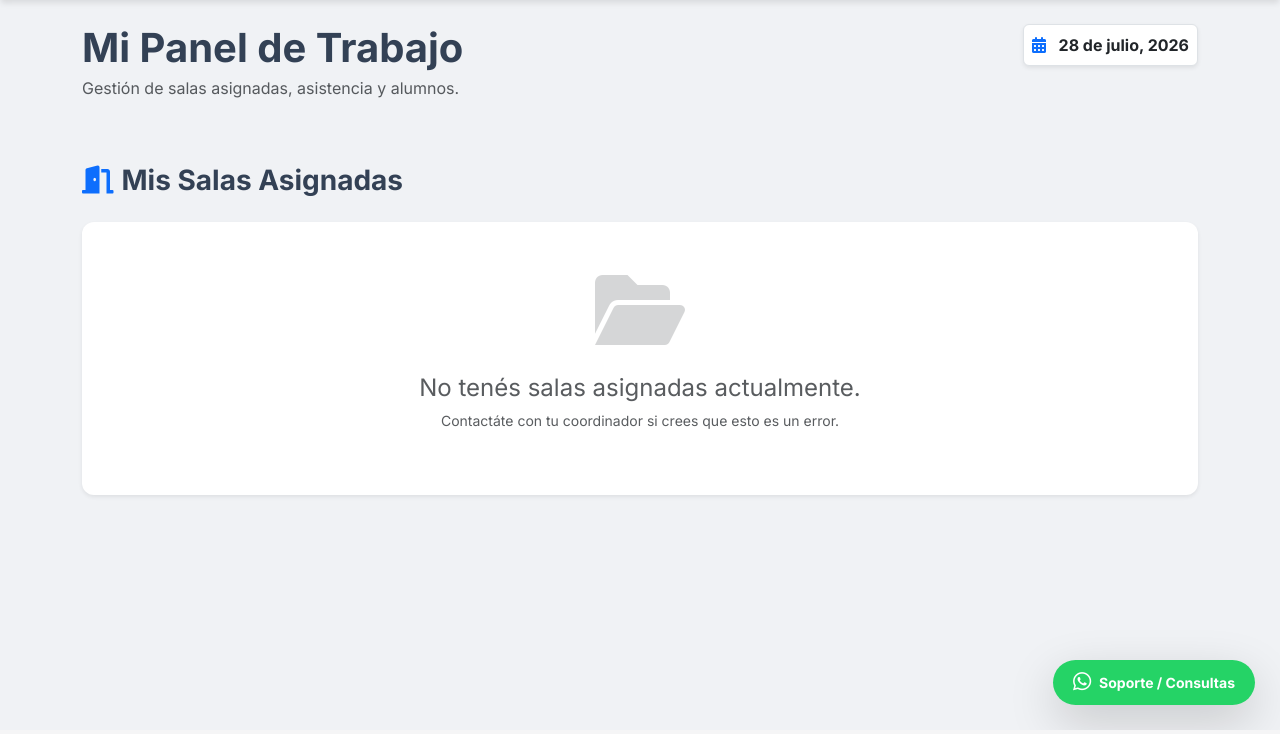
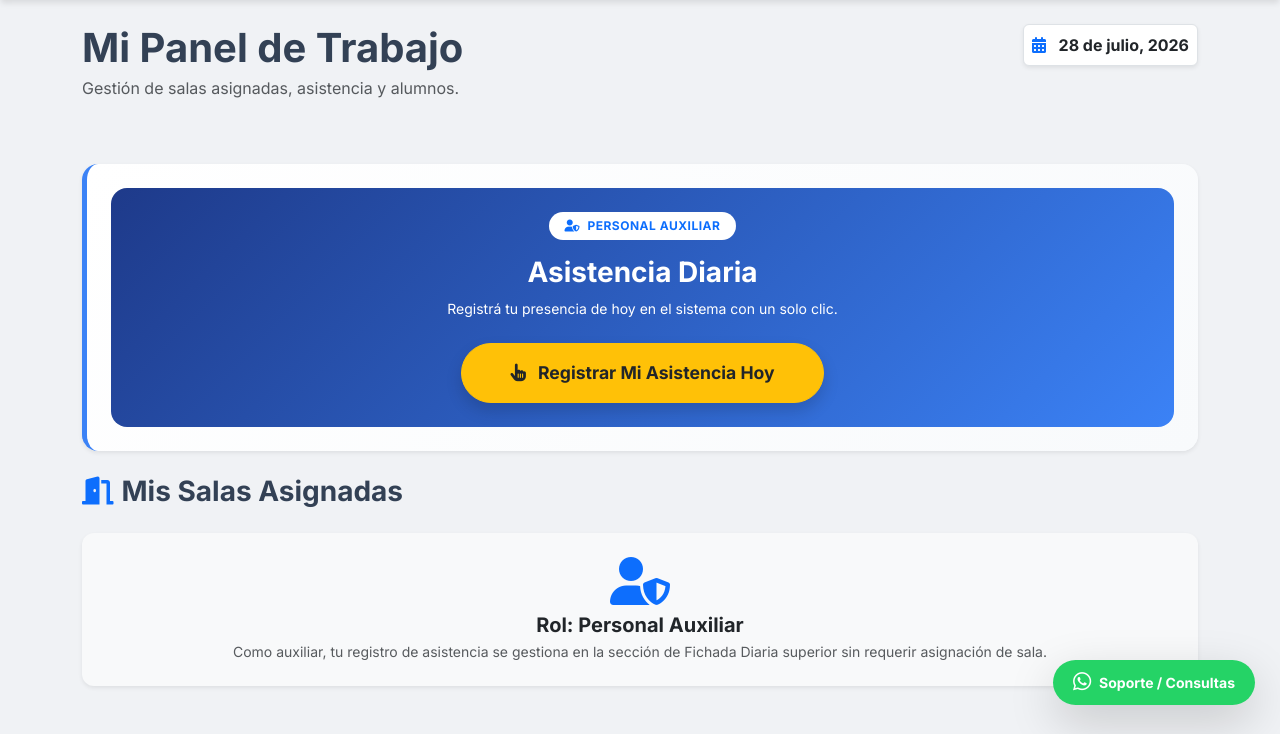
Before and after one commit to datosrcu/tableros-educaci-n, a Django app: page /docente/ in a window 1280 px wide. Shown: the part 70-804 px from the top of the page. Run offline with Django 5.2, Linux system fonts and the light colour scheme; a user stored in the database is signed in; data comes from the database, SQL or seed files in the repository; data that the repository does not hold is empty.

Commit message:
feat(auxiliar): registro de asistencia con un solo clic sin sala asignada
- AsistenciaDocente.jardin ahora permite null para auxiliares sin sala
- inicializar_asistencia_diaria: auxiliares generan 1 registro simple diario
- registrar_asistencia_docente: auxiliares fichan sin seleccionar espacio o turno
- dashboard_docente.html: panel con un único botón de fichada para auxiliares
- Migración 0019: jardin nullable en AsistenciaDocente

```diff
--- a/alumnos/views.py
+++ b/alumnos/views.py
@@ -106,51 +106,46 @@ def dashboard_docente(request):
         .all()
     )
 
-    # Si no tiene salas asignadas y tampoco tiene asistencias registradas hoy (ej: Auxiliares):
-    jardines_disponibles = []
-    if not salas.exists() and not asistencias_hoy.exists():
-        if request.user.programas_asignados.exists():
-            jardines_disponibles = Jardin.objects.filter(programa__in=request.user.programas_asignados.all()).order_by("nombre")
-        else:
-            jardines_disponibles = Jardin.objects.all().order_by("nombre")
+    es_auxiliar = (request.user.rol == "auxiliar") or (not salas.exists())
 
-    # Construir lista de turnos del docente hoy con su estado de fichada, jardín y salas
+    auxiliar_asistencia = None
+    if es_auxiliar:
+        auxiliar_asistencia = asistencias_hoy.first()
+
     turnos_hoy = []
-    for asist in asistencias_hoy.select_related("jardin").order_by("turno"):
-        # Filtrar salas del docente que corresponden a este jardín y turno
-        salas_turno = [s for s in salas if s.jardin_id == asist.jardin_id and (s.turno == asist.turno or not asist.turno)]
-        if salas_turno:
-            salas_nombres = ", ".join([s.nombre for s in salas_turno])
-        elif request.user.rol == "auxiliar":
-            salas_nombres = "Personal Auxiliar"
-        else:
-            salas_nombres = "Sin sala asignada"
+    if not es_auxiliar:
+        for asist in asistencias_hoy.select_related("jardin").order_by("turno"):
+            salas_turno = [s for s in salas if s.jardin_id == asist.jardin_id and (s.turno == asist.turno or not asist.turno)]
+            salas_nombres = ", ".join([s.nombre for s in salas_turno]) if salas_turno else "Sin sala asignada"
 
-        turnos_hoy.append({
-            "asistencia_id": asist.id,
-            "jardin_id": asist.jardin_id,
-            "turno": asist.turno,
-            "turno_label": asist.get_turno_display() if asist.turno else "—",
-            "fichado": asist.fichado,
-            "hora_fichada": asist.hora_ingreso if asist.fichado else None,
-            "estado": asist.estado,
-            "jardin_nombre": asist.jardin.nombre,
-            "salas_nombres": salas_nombres,
-        })
+            turnos_hoy.append({
+                "asistencia_id": asist.id,
+                "jardin_id": asist.jardin_id,
+                "turno": asist.turno,
+                "turno_label": asist.get_turno_display() if asist.turno else "—",
+                "fichado": asist.fichado,
+                "hora_fichada": asist.hora_ingreso if asist.fichado else None,
+                "estado": asist.estado,
+                "jardin_nombre": asist.jardin.nombre if asist.jardin else "General",
+                "salas_nombres": salas_nombres,
+            })
 
-    # Backwards-compat: fichado_hoy = True solo si fichó en TODOS los turnos
-    fichado_hoy = bool(turnos_hoy) and all(t["fichado"] for t in turnos_hoy)
-    hora_fichada = turnos_hoy[0]["hora_fichada"] if fichado_hoy and turnos_hoy else None
+    if es_auxiliar and auxiliar_asistencia:
+        fichado_hoy = auxiliar_asistencia.fichado
+        hora_fichada = auxiliar_asistencia.hora_ingreso if auxiliar_asistencia.fichado else None
+    else:
+        fichado_hoy = bool(turnos_hoy) and all(t["fichado"] for t in turnos_hoy)
+        hora_fichada = turnos_hoy[0]["hora_fichada"] if fichado_hoy and turnos_hoy else None
 
     return render(request, "alumnos/dashboard_docente.html", {
         "salas": salas,
         "fichado_hoy": fichado_hoy,
         "hora_fichada": hora_fichada,
         "licencia_activa": licencia_activa,
-        "tiene_jardines": asistencias_hoy.exists() or salas.exists() or bool(jardines_disponibles),
+        "tiene_jardines": True,
         "turnos_hoy": turnos_hoy,
-        "jardines_disponibles": jardines_disponibles,
-        "es_auxiliar": request.user.rol == "auxiliar",
+        "es_auxiliar": es_auxiliar,
+        "auxiliar_asistencia": auxiliar_asistencia,
     })
 
 
--- a/jardines/models.py
+++ b/jardines/models.py
@@ -268,7 +268,10 @@ class AsistenciaDocente(models.Model):
     jardin = models.ForeignKey(
         Jardin,
         on_delete=models.CASCADE,
-        related_name="asistencias_docentes"
+        related_name="asistencias_docentes",
+        null=True,
+        blank=True,
+        verbose_name="Espacio / Jardín"
     )
     # Turno al que corresponde este registro (null = registros históricos pre-migración)
     turno = models.CharField(
@@ -332,8 +335,8 @@ def _turno_por_hora(hora):
 def inicializar_asistencia_diaria(user, request=None):
     """
     Crea los registros de AsistenciaDocente del día para el docente o auxiliar.
-    - Para usuarios con salas: un registro por cada combinación única (jardín, turno) en sus salas asignadas.
-    - Para auxiliares o usuarios sin salas: registros por turno para el jardín correspondiente.
+    - Para docentes con salas: un registro por cada combinación única (jardín, turno) en sus salas asignadas.
+    - Para auxiliares o personal sin salas: un único registro diario de asistencia.
     """
     from django.utils import timezone
     from datetime import datetime, timedelta
@@ -354,7 +357,7 @@ def inicializar_asistencia_diaria(user, request=None):
 
     salas = user.salas_asignadas.select_related('jardin').all()
 
-    if salas.exists():
+    if user.rol != 'auxiliar' and salas.exists():
         pares_vistos = set()
         for sala in salas:
             par = (sala.jardin_id, sala.turno)
@@ -387,30 +390,26 @@ def inicializar_asistencia_diaria(user, request=None):
                 observaciones=obs_inicial
             )
     else:
-        # Para Auxiliares o usuarios sin salas asignadas
-        from jardines.models import Jardin
-        if user.programas_asignados.exists():
-            jardines = list(Jardin.objects.filter(programa__in=user.programas_asignados.all()).distinct())
-        else:
-            jardines = list(Jardin.objects.all())
+        # Para Auxiliares o personal sin salas asignadas: 1 solo registro de asistencia diaria
+        if not AsistenciaDocente.objects.filter(docente=user, fecha=hoy).exists():
+            target_jardin = None
+            if user.programas_asignados.exists():
+                target_jardin = Jardin.objects.filter(programa__in=user.programas_asignados.all()).first()
+            if not target_jardin:
+                target_jardin = Jardin.objects.first()
 
-        for jardin in jardines:
-            for turno in ['mañana', 'tarde']:
-                if not AsistenciaDocente.objects.filter(
-                    docente=user, jardin=jardin, turno=turno, fecha=hoy
-                ).exists():
-                    AsistenciaDocente.objects.create(
-                        docente=user,
-                        jardin=jardin,
-                        turno=turno,
-                        fecha=hoy,
-                        hora_ingreso=None,
-                        ip_address=ip,
-                        fuera_de_jornada=False,
-                        estado=estado_inicial,
-                        fichado=False,
-                        observaciones=obs_inicial
-                    )
+            AsistenciaDocente.objects.create(
+                docente=user,
+                jardin=target_jardin,
+                turno=None,
+                fecha=hoy,
+                hora_ingreso=None,
+                ip_address=ip,
+                fuera_de_jornada=False,
+                estado=estado_inicial,
+                fichado=False,
+                observaciones="Registro de asistencia de auxiliar."
+            )
 
 
 class LicenciaDocente(models.Model):
--- a/templates/alumnos/dashboard_docente.html
+++ b/templates/alumnos/dashboard_docente.html
@@ -37,6 +37,30 @@
         </div>
         {% else %}
         <div class="d-flex flex-column gap-3">
+        {% if es_auxiliar %}
+          <div class="p-4 rounded-4 text-center text-white" style="background: linear-gradient(135deg, #1e3a8a 0%, #3b82f6 100%);">
+            <div class="mb-3">
+              <span class="badge bg-white text-primary px-3 py-2 rounded-pill fw-bold text-uppercase" style="letter-spacing: 0.5px;">
+                <i class="fas fa-user-shield me-1"></i> Personal Auxiliar
+              </span>
+            </div>
+            <h3 class="fw-bold mb-2">Asistencia Diaria</h3>
+            <p class="opacity-90 mb-4 small">Registrá tu presencia de hoy en el sistema con un solo clic.</p>
+
+            {% if auxiliar_asistencia and auxiliar_asistencia.fichado %}
+              <div class="d-inline-flex align-items-center gap-2 bg-white text-success fw-bold px-4 py-3 rounded-pill shadow-sm">
+                <i class="fas fa-check-circle fa-lg"></i>
+                <span>Asistencia Registrada a las {{ auxiliar_asistencia.hora_ingreso|time:"H:i" }} hs.</span>
+              </div>
+            {% else %}
+              <button class="btn btn-warning text-dark btn-lg fw-bold rounded-pill px-5 py-3 shadow btn-fichar-turno"
+                      {% if auxiliar_asistencia %}data-asistencia-id="{{ auxiliar_asistencia.id }}"{% endif %}
+                      style="font-size: 1.1rem; transition: transform 0.2s;">
+                <i class="fas fa-hand-pointer me-2"></i> Registrar Mi Asistencia Hoy
+              </button>
+            {% endif %}
+          </div>
+        {% else %}
           <div class="d-flex align-items-center mb-2">
             <div class="p-3 rounded-circle me-3 {% if fichado_hoy %}bg-success bg-opacity-10 text-success{% else %}bg-primary bg-opacity-10 text-primary{% endif %}">
               <i class="fas {% if fichado_hoy %}fa-calendar-check fa-2x{% else %}fa-map-marker-alt fa-2x{% endif %}"></i>
@@ -87,38 +111,10 @@
               </div>
             </div>
             {% empty %}
-            {% if jardines_disponibles %}
-            {# Auxiliar sin salas asignadas: mostrar selector de espacio y turno #}
-            <div class="col-12">
-              <div class="alert alert-info border-0 rounded-3 mb-3 d-flex align-items-start gap-3" style="background:#eff6ff;">
-                <i class="fas fa-info-circle text-primary mt-1"></i>
-                <span>No tenés salas asignadas aún. Seleccioná el espacio y turno en el que estás trabajando hoy para registrar tu asistencia.</span>
-              </div>
-              <div class="row g-3">
-                {% for j in jardines_disponibles %}
-                <div class="col-md-6">
-                  <div class="p-3 rounded-3 border bg-white">
-                    <div class="fw-bold text-dark mb-2"><i class="fas fa-building text-secondary me-1"></i>{{ j.nombre }}</div>
-                    <div class="d-flex gap-2 flex-wrap">
-                      <button class="btn btn-warning btn-sm rounded-pill btn-fichar-turno"
-                              data-jardin-id="{{ j.id }}" data-turno="mañana">
-                        <i class="fas fa-sun me-1"></i> Fichar Mañana
-                      </button>
-                      <button class="btn btn-info btn-sm rounded-pill btn-fichar-turno"
-                              data-jardin-id="{{ j.id }}" data-turno="tarde">
-                        <i class="fas fa-moon me-1"></i> Fichar Tarde
-                      </button>
-                    </div>
-                  </div>
-                </div>
-                {% endfor %}
-              </div>
-            </div>
-            {% else %}
             <div class="col-12 text-muted small">No hay turnos registrados para hoy.</div>
-            {% endif %}
             {% endfor %}
           </div>
+        {% endif %}
         </div>
 
         <div id="geolocation-error" class="alert alert-danger border-0 mt-3 d-none" role="alert" style="border-radius: 8px;">
```
Also changed, not shown: jardines/views.py (+22 -28 lines), jardines/migrations/0019_allow_null_jardin_asistencia_docente.py (added).
